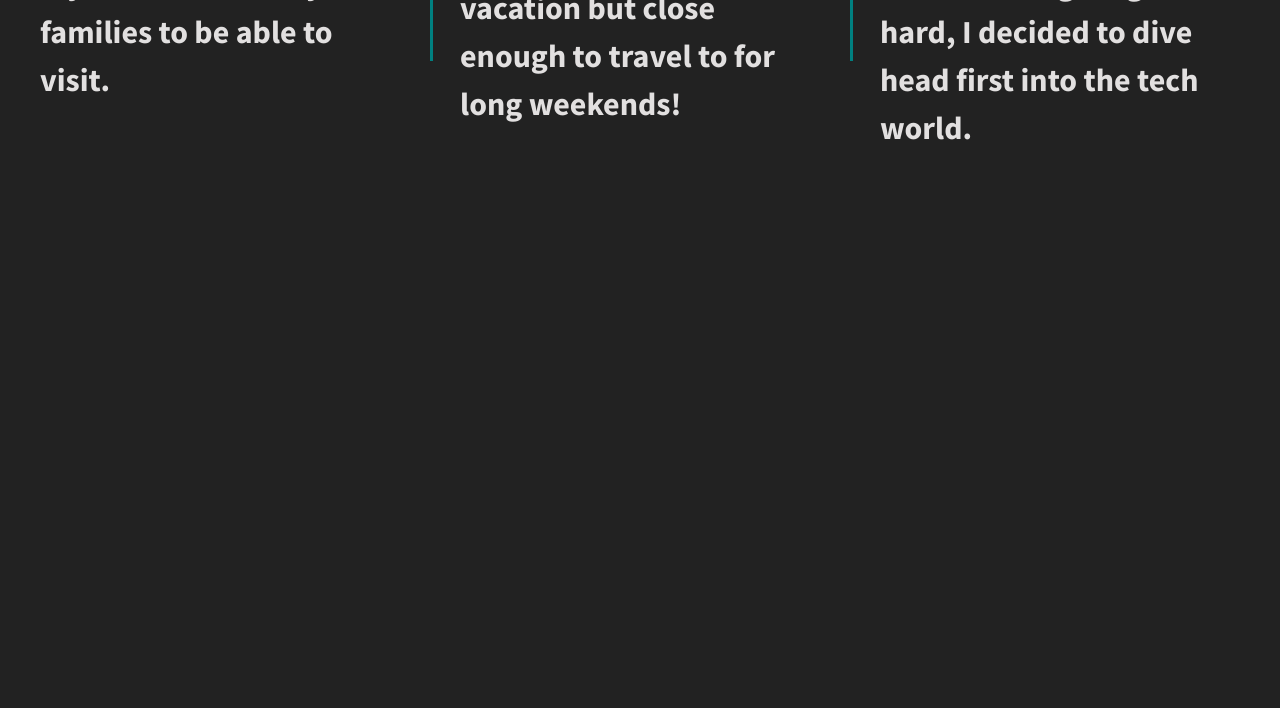
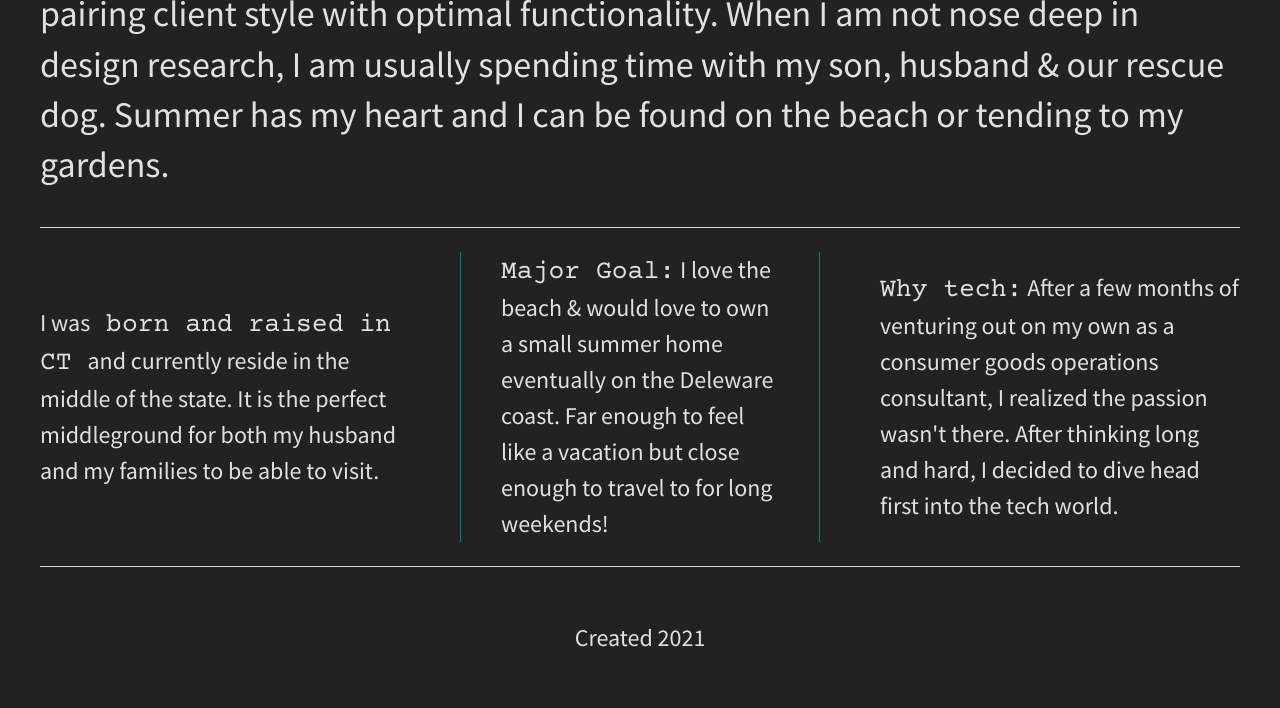
Before and after one commit to ashbaldassario/divs-flexbox-starter, a plain HTML site: page index.html in a window 1280 px wide. Shown: the part 279-987 px from the top of the page. Before the commit the page ends 880 px from the top, so only its background shows below. Drawn offline with nearby package versions, Linux system fonts and the light colour scheme.

Commit message:
Updated site to match practice site in class flexbox-layouts section 4. created new grid layout and updated with personal info

```diff
--- a/css/main.css
+++ b/css/main.css
@@ -99,13 +99,16 @@ textarea {
 html {
     background-color: #222;
     height: 100%;
+    width: 100%;
 }
 
 body {
     font-family: 'Source Sans Pro', sans-serif;
-  padding: 2em;
+    padding: 0em 2em;
     font-size: 1.25em;
-  height: 100%;
+    display: flex;
+    justify-content: center;
+    color: rgb(226, 224, 224);
 }
 
 .wrapper {
@@ -113,29 +116,54 @@ body {
       display: flex;
       flex-flow: row wrap;
       justify-content: space-between;
-  font-weight: 700;
+      font-weight: 400;
+      max-width: 1200px;
   }
 
-.div-1, .div-2, .div-3 {
+header {
+    display: flex;
+    align-items: center;
+    justify-content: flex-start;
+    width: 100%;
+}
+
+header h1 {
+    font-size: 3em;
+}
+
+main {
+    display: flex;
+    justify-content: center;
+    width: 100%;
+    font-size: 1.8em;
+    border-bottom: 1px solid rgb(206, 221, 221)
+}
+
+footer {
+    display: flex;
+    justify-content: center;
+    width: 100%;
+    font-size: 1.2em;
+    border-top: 1px solid rgb(206, 221, 221)
+}
+
+.about-me {
   /*give the divs a width of 30%, add display:flex, set justify-content and align-items to center*/
     display: flex;
     justify-content: center;
     align-items: center;
-  color: rgb(226, 224, 224);
     line-height: 1.5em;
-  font-size: 1.6em;
-  height: 300px;
-  width: 30%;
-}
-
-.div-1, .div-2 {
-    border-right: 3px solid teal;
-    padding-right: 30px;
+    font-size: 1.2em;
+    border-bottom: 1px solid teal;
 }
 
 .wrapper span {
-    font-family: 'Lora', sans-serif;
+    font-family: 'Courier Prime', monospace;
     font-size: 1.1em;
+}
+
+footer p {
+    padding: 30px;
 }
 
 /* ==========================================================================
@@ -217,6 +245,25 @@ body {
    These examples override the primary ('mobile first') styles.
    Modify as content requires.
    ========================================================================== */
+   @media all and (max-width: 768px) {
+    body {
+      padding: 1em;
+    }
+}
+
+@media (min-width: 1200px) {
+    .about-me {
+      flex-basis: 30%;
+      border-bottom: none;
+    }
+
+    #div-2 p {
+      border-left: 1px solid teal;
+      border-right: 1px solid teal;
+      padding: 0 40px;
+    }
+}
+
 
 @media print,
        (-webkit-min-device-pixel-ratio: 1.25),
--- a/index.html
+++ b/index.html
@@ -15,6 +15,9 @@
         <script src="js/vendor/modernizr-2.8.3.min.js"></script>
         <link href='http://fonts.googleapis.com/css?family=Lora:700' rel='stylesheet' type='text/css'>
         <link href='http://fonts.googleapis.com/css?family=Source+Sans+Pro:400,700' rel='stylesheet' type='text/css'>
+        <link rel="preconnect" href="https://fonts.googleapis.com">
+        <link rel="preconnect" href="https://fonts.gstatic.com" crossorigin>
+        <link href="https://fonts.googleapis.com/css2?family=Courier+Prime:ital,wght@0,400;0,700;1,400;1,700&display=swap" rel="stylesheet">
     </head>
     <body>
         <!--[if lt IE 8]>
@@ -22,18 +25,26 @@
         <![endif]-->
 
         <section class="wrapper">
-            <div class="div-1">
-                <p>I was <span>born and raised in CT </span>and currently reside in the middle of the state. It is the perfect middleground
+            <header>
+                <h1><span>Hi! I'm Ashlee.</span></h1>
+            </header>
+            <main><p>I am a<span> Front End Developer &amp; Designer </span>who prides myself on pairing client style with optimal functionality. When I am not nose deep in design research,
+                I am usually spending time with my son, husband &amp; our rescue dog. Summer has my heart and I can be found on the beach or tending to my gardens.</main></p>
+            <div id="div-1" class="about-me">
+                <p>I was<span> born and raised in CT </span>and currently reside in the middle of the state. It is the perfect middleground
                     for both my husband and my families to be able to visit. </p>
             </div>
-            <div class="div-2">
-                <p><span>My dream:</span> I love the beach &amp; would love to own a small summer home eventually on the Deleware coast. Far enough
+            <div id="div-2" class="about-me">
+                <p><span>Major Goal:</span> I love the beach &amp; would love to own a small summer home eventually on the Deleware coast. Far enough
                     to feel like a vacation but close enough to travel to for long weekends!</p>
             </div>
-            <div class="div-3">
+            <div id="div-3" class="about-me">
                 <p><span>Why tech:</span> After a few months of venturing out on my own as a consumer goods operations consultant, I realized the
                     passion wasn't there. After thinking long and hard, I decided to dive head first into the tech world. </p>
             </div>
+            <footer>
+                <p>Created 2021</p>
+            </footer>
         </section>
 
         <script src="https://ajax.googleapis.com/ajax/libs/jquery/1.11.3/jquery.min.js"></script>
```
Lines whose indentation alone changed are shown as unchanged.
